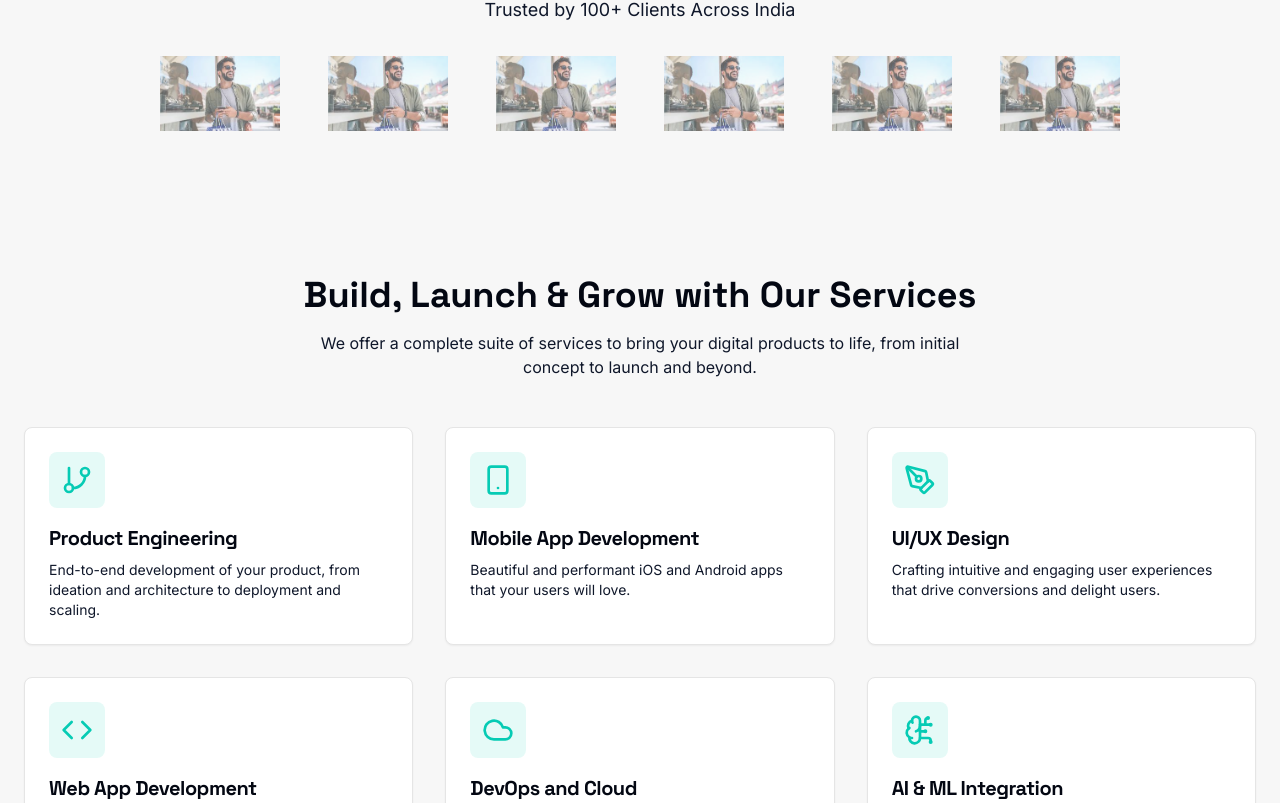
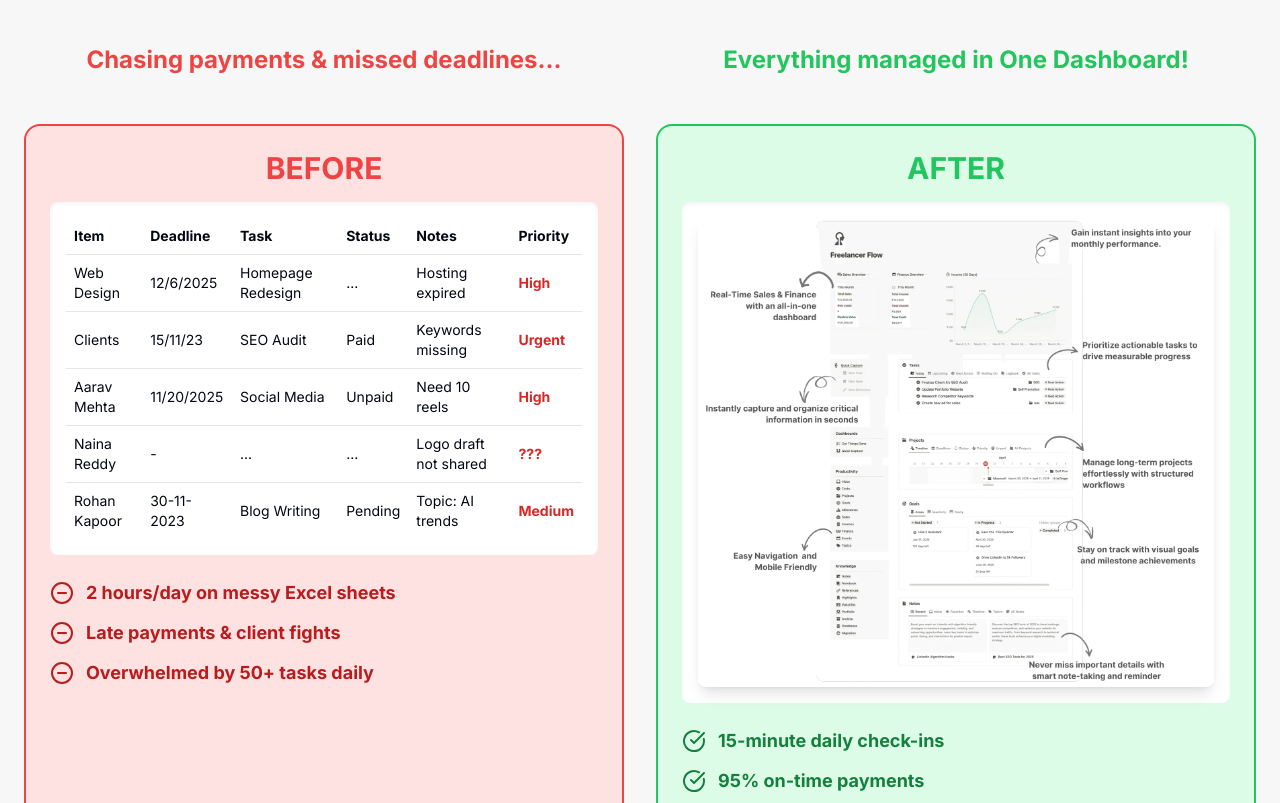
Before and after one commit to CodeCafeLab/launchkit_landingpage, a Next.js app: page / in a window 1280 px wide. Shown: the part 837-1640 px from the top of the page. Built offline with nearby package versions, Linux system fonts and the light colour scheme; what @genkit-ai/googleai, genkit would draw is missing.

Commit message:
I see this error with the app, reported by NextJS, please fix it. The er

```diff
--- a/src/app/page.tsx
+++ b/src/app/page.tsx
@@ -8,10 +8,10 @@ import { z } from "zod";
 import Image from "next/image";
 import {
   Loader2, Zap, Code, Star, Users, Cloud, CheckCircle, Smartphone, PenTool, GitBranch, Server, FastForward, Scaling, UserCheck, Eye, Menu, X,
-  Linkedin, Twitter, Github, Instagram, ArrowRight, BrainCircuit, Lightbulb, ShieldCheck, DollarSign, Settings, Search, LineChart, CreditCard, Lock, Check, ShoppingCart, Rocket
+  Linkedin, Twitter, Github, Instagram, ArrowRight, BrainCircuit, Lightbulb, ShieldCheck, DollarSign, Settings, Search, LineChart, CreditCard, Lock, Check, ShoppingCart, Rocket, MinusCircle
 } from "lucide-react";
 
-import { classifyLead, type ClassifyLeadOutput } from "@/ai/flows/classify-lead";
+import { classifyLead, type ClassifyLeadInput, type ClassifyLeadOutput } from "@/ai/flows/classify-lead";
 import { Button } from "@/components/ui/button";
 import { Form, FormControl, FormField, FormItem, FormLabel, FormMessage } from "@/components/ui/form";
 import { Input } from "@/components/ui/input";
@@ -33,7 +33,6 @@ import {
 } from "@/components/ui/carousel"
 
 import image1 from './CF-FF_ADS_CAROUSEL-1080-x-1080-px-2-e1745984599904-1024x996.webp'
-import image2 from './CF-FF_ADS_CAROUSEL-1080-x-1080-px-5-1-1-1024x855.webp'
 import image3 from './CF-FF_ADS_CAROUSEL.webp'
 import image4 from './FF-FULLVIEW1-e1746439033331-1536x1395.webp'
 import client from './client2.jpeg'
@@ -100,6 +99,14 @@ const faqs = [
   { q: "How long will it take to build my app?", a: "Timelines vary based on project complexity. A simple MVP might take 2-3 months, while a more feature-rich application could take 6 months or longer. We'll provide a detailed project timeline upfront." },
   { q: "Do you offer post-launch support?", a: "Yes, we offer ongoing support and maintenance packages to ensure your application runs smoothly and stays up-to-date with the latest security patches and technology updates." },
   { q: "Can you work with my existing team?", a: "Absolutely. We are happy to collaborate with your in-house team to augment your existing capabilities and ensure a smooth project delivery." },
+];
+
+const beforeData = [
+  { item: 'Web Design', deadline: '12/6/2025', task: 'Homepage Redesign', status: '...', notes: 'Hosting expired', priority: 'High' },
+  { item: 'Clients', deadline: '15/11/23', task: 'SEO Audit', status: 'Paid', notes: 'Keywords missing', priority: 'Urgent' },
+  { item: 'Aarav Mehta', deadline: '11/20/2025', task: 'Social Media', status: 'Unpaid', notes: 'Need 10 reels', priority: 'High' },
+  { item: 'Naina Reddy', deadline: '-', task: '...', status: '...', notes: 'Logo draft not shared', priority: '???' },
+  { item: 'Rohan Kapoor', deadline: '30-11-2023', task: 'Blog Writing', status: 'Pending', notes: 'Topic: AI trends', priority: 'Medium' },
 ];
 
 export default function Home() {
@@ -221,27 +228,83 @@ export default function Home() {
                 </div>
               </div>
               <div className="flex justify-center items-center">
-                 <Image src={image3} alt="Code snippet" width={800} height={600} className="rounded-lg shadow-2xl mx-auto object-cover" data-ai-hint="code on screen" />
+                <Image src={image3} alt="Code snippet" width={800} height={600} className="rounded-lg shadow-2xl mx-auto object-cover" data-ai-hint="code on screen" />
               </div>
             </div>
           </div>
         </section>
 
-        <section className="w-full py-12" id="trusted-by">
-          <div className="container mx-auto px-4 md:px-6">
-            <h3 className="text-center text-muted-foreground text-lg mb-8">Trusted by 100+ Clients Across India</h3>
-            <div className="flex flex-wrap justify-center items-center gap-x-12 gap-y-6 opacity-60">
-              {[1, 2, 3, 4, 5, 6].map(i => (
-                <Image key={i} src={client} alt={`Client Logo ${i}`} width={120} height={40} className="object-contain" data-ai-hint="company logo" />
-              ))}
+        <section className="w-full py-16 md:py-24 text-center">
+          <div className="container mx-auto px-4 md:px-6 space-y-8">
+            <div className="grid md:grid-cols-2 gap-8 items-center mb-12">
+              <div className="space-y-2">
+                <h3 className="text-2xl font-bold text-red-500">Chasing payments &amp; missed deadlines...</h3>
+              </div>
+              <div className="space-y-2">
+                <h3 className="text-2xl font-bold text-green-500">Everything managed in One Dashboard!</h3>
+              </div>
+            </div>
+
+            <div className="grid md:grid-cols-2 gap-8">
+              {/* Before Card */}
+              <div className="bg-red-100 border-2 border-red-500 rounded-2xl p-6 text-left">
+                <h3 className="text-3xl font-bold text-red-500 mb-4 text-center">BEFORE</h3>
+                <div className="bg-white rounded-lg shadow-inner p-4">
+                  <div className="overflow-x-auto">
+                    <table className="w-full text-sm">
+                      <thead>
+                        <tr className="border-b">
+                          <th className="p-2 font-semibold">Item</th>
+                          <th className="p-2 font-semibold">Deadline</th>
+                          <th className="p-2 font-semibold">Task</th>
+                          <th className="p-2 font-semibold">Status</th>
+                          <th className="p-2 font-semibold">Notes</th>
+                          <th className="p-2 font-semibold">Priority</th>
+                        </tr>
+                      </thead>
+                      <tbody>
+                        {beforeData.map((row, i) => (
+                          <tr key={i} className="border-b last:border-0">
+                            <td className="p-2">{row.item}</td>
+                            <td className="p-2">{row.deadline}</td>
+                            <td className="p-2">{row.task}</td>
+                            <td className="p-2">{row.status}</td>
+                            <td className="p-2">{row.notes}</td>
+                            <td className="p-2 font-bold text-red-600">{row.priority}</td>
+                          </tr>
+                        ))}
+                      </tbody>
+                    </table>
+                  </div>
+                </div>
+                <ul className="mt-6 space-y-3 font-semibold text-lg text-red-700">
+                  <li className="flex items-center gap-3"><MinusCircle className="h-6 w-6" /><span>2 hours/day on messy Excel sheets</span></li>
+                  <li className="flex items-center gap-3"><MinusCircle className="h-6 w-6" /><span>Late payments &amp; client fights</span></li>
+                  <li className="flex items-center gap-3"><MinusCircle className="h-6 w-6" /><span>Overwhelmed by 50+ tasks daily</span></li>
+                </ul>
+              </div>
+
+              {/* After Card */}
+              <div className="bg-green-100 border-2 border-green-500 rounded-2xl p-6 text-left">
+                <h3 className="text-3xl font-bold text-green-500 mb-4 text-center">AFTER</h3>
+                <div className="bg-white rounded-lg shadow-inner p-4">
+                  <Image src={image4} alt="Freelancer Flow Dashboard" className="rounded-lg shadow-lg" data-ai-hint="dashboard analytics" />
+                </div>
+                <ul className="mt-6 space-y-3 font-semibold text-lg text-green-700">
+                  <li className="flex items-center gap-3"><CheckCircle className="h-6 w-6" /><span>15-minute daily check-ins</span></li>
+                  <li className="flex items-center gap-3"><CheckCircle className="h-6 w-6" /><span>95% on-time payments</span></li>
+                  <li className="flex items-center gap-3"><CheckCircle className="h-6 w-6" /><span>Smart priority tagging surfaces critical tasks instantly</span></li>
+                </ul>
+              </div>
             </div>
           </div>
         </section>
 
+
         <section className="w-full py-16 md:py-24" id="services">
           <div className="container mx-auto px-4 md:px-6">
             <div className="text-center space-y-4 mb-12">
-              <h2 className="text-3xl md:text-4xl font-bold font-headline">Build, Launch & Grow with Our Services</h2>
+              <h2 className="text-3xl md:text-4xl font-bold font-headline">Build, Launch &amp; Grow with Our Services</h2>
               <p className="text-muted-foreground max-w-2xl mx-auto">We offer a complete suite of services to bring your digital products to life, from initial concept to launch and beyond.</p>
             </div>
             <div className="grid gap-8 md:grid-cols-2 lg:grid-cols-3">
@@ -302,7 +365,7 @@ export default function Home() {
         </section>
         <section className="w-full py-16 text-center">
           <div className="container mx-auto px-4 md:px-6 space-y-8">
-            <Image src={image4} alt="App Screenshot"  className="rounded-lg shadow-2xl mx-auto" data-ai-hint="app screenshot" />
+            <Image src={image4} alt="App Screenshot" className="rounded-lg shadow-2xl mx-auto" data-ai-hint="app screenshot" />
           </div>
         </section>
 
@@ -485,12 +548,14 @@ export default function Home() {
           </div>
         </section>
 
-
-        <section className="w-full py-16 md:py-24 text-center">
+        <section className="w-full py-12" id="trusted-by">
           <div className="container mx-auto px-4 md:px-6">
-              <div className="hidden lg:flex justify-center">
-                <Image src={image2} alt="Team discussing project" width={600} height={600} className="rounded-lg shadow-2xl" data-ai-hint="team collaboration" />
-              </div>
+            <h3 className="text-center text-muted-foreground text-lg mb-8">Trusted by 100+ Clients Across India</h3>
+            <div className="flex flex-wrap justify-center items-center gap-x-12 gap-y-6 opacity-60">
+              {[1, 2, 3, 4, 5, 6].map(i => (
+                <Image key={i} src={client} alt={`Client Logo ${i}`} width={120} height={40} className="object-contain" data-ai-hint="company logo" />
+              ))}
+            </div>
           </div>
         </section>
 
```
Also changed, not shown: 2 other files (tests, documents, lock files or other folders).
